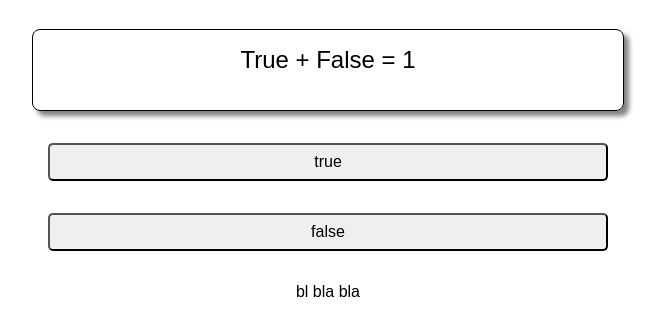
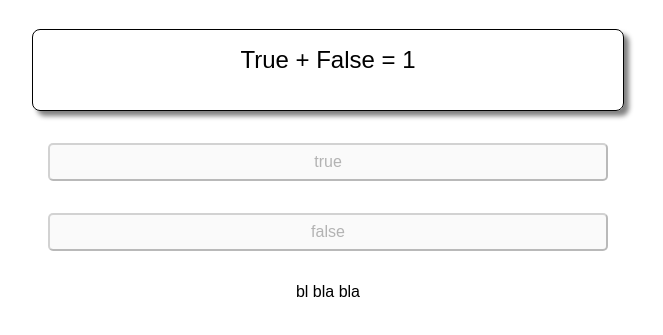
Before and after one commit to giovanyosorio/QuizJS, a plain HTML site: page index.html in a window 1280 px wide. Both pictures are taken after a click on the button "true". Shown: the part 165-500 px from the top of the page, without its empty margins (312-975 px from the left). Drawn offline with Linux system fonts and the light colour scheme.

Commit message:
Disable Loop Project Exercise

```diff
--- a/index.html
+++ b/index.html
@@ -138,14 +138,17 @@ background-color:rgb(249, 217, 165);
     for (const button of optionButtons) {
 
         button.addEventListener("click",event=>{
-            explanation.textContent=fact.explanation
+
 
             // TODO 6B: Within the event handler function, display the fact's explanation by setting the text of the explanation element
-
+            explanation.textContent=fact.explanation
 
             // TODO 7: Within the event handler function,
             // Use a for loop to disable all the option buttons
+            for (const otherButton of optionButtons) {
+                disable(otherButton)
 
+            }
 
             // TODO 8: Within the event handler function,
             // Get the guessed value from the clicked button
```
